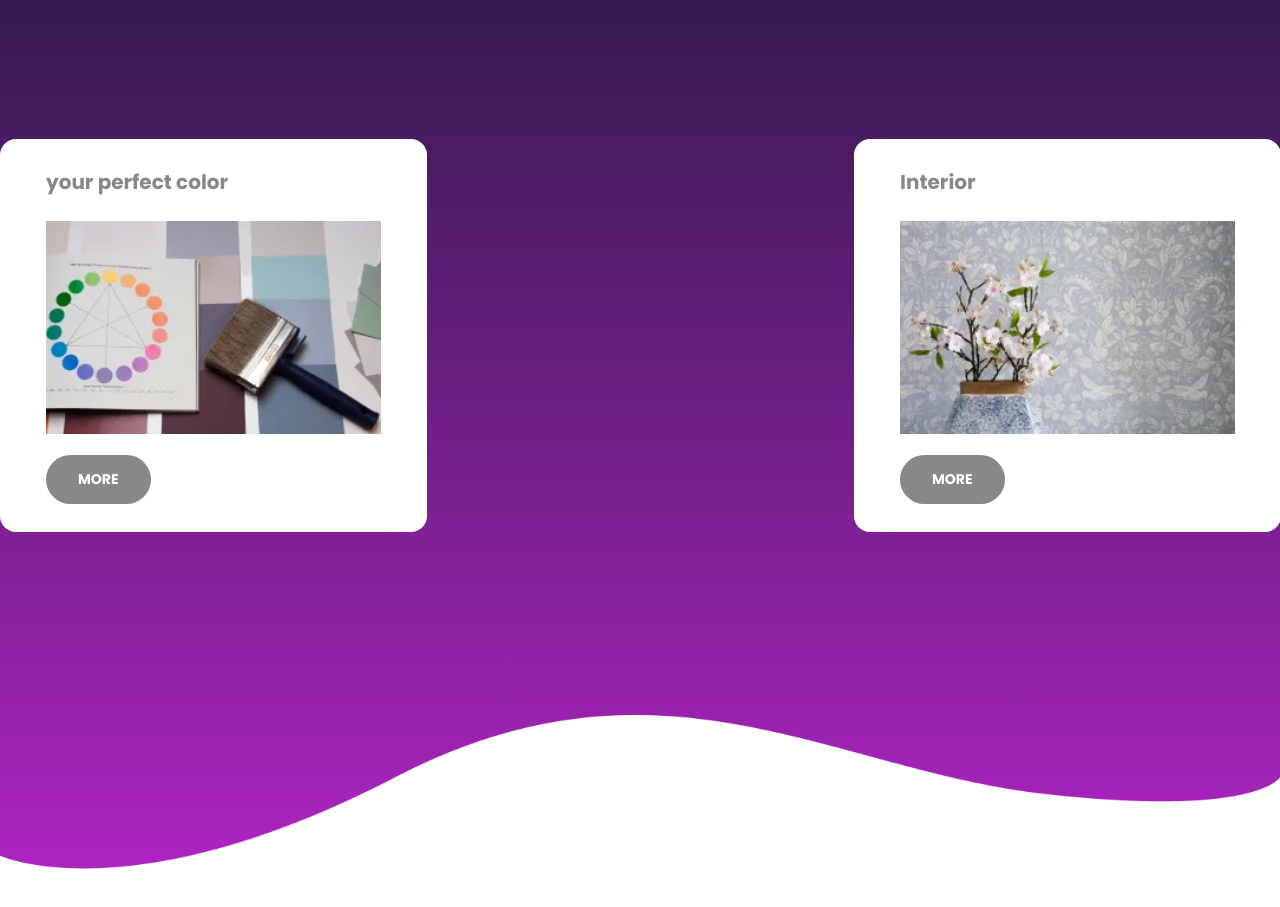
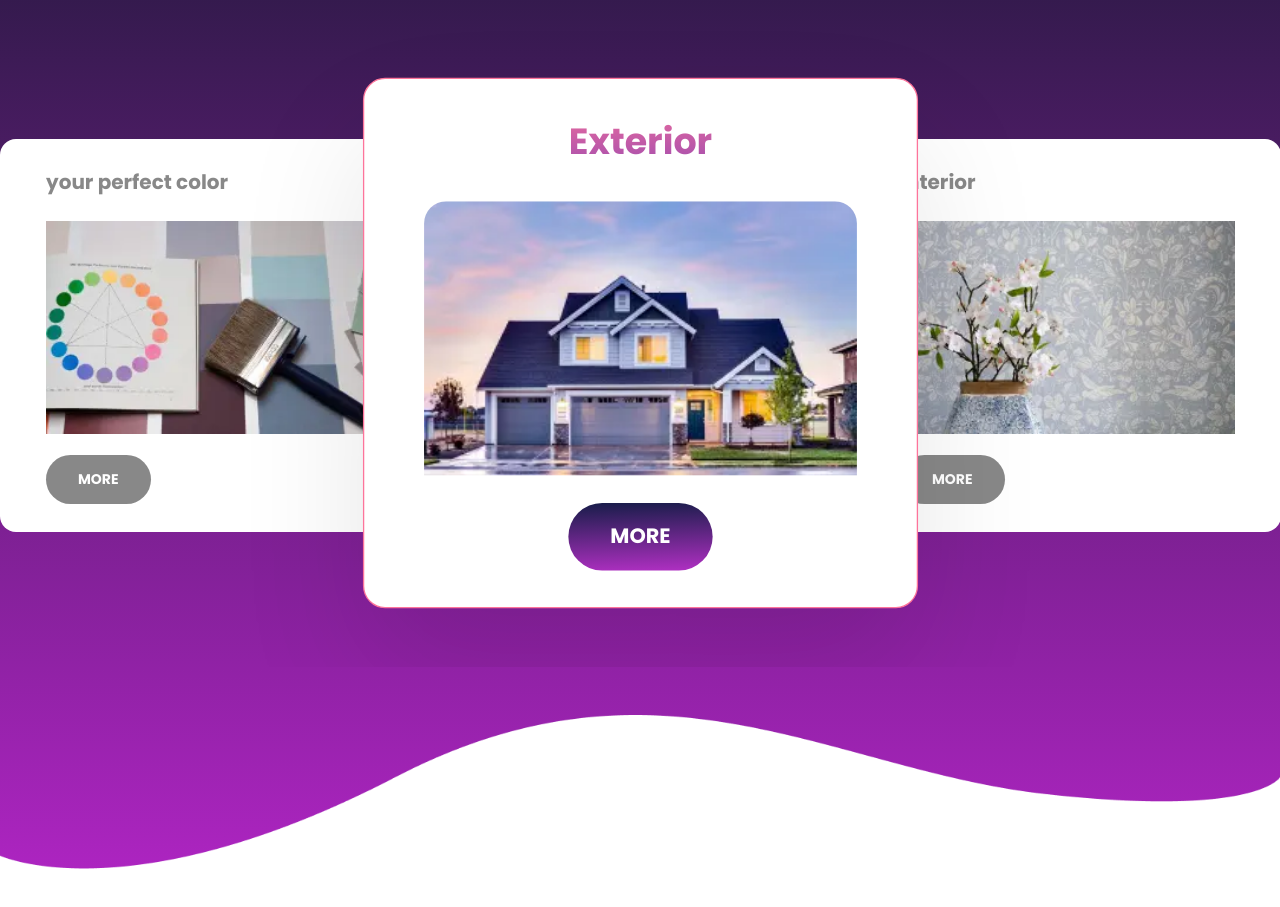
Before and after one commit to tarunmalik330/my-project, a React (Create React App) app: page / in a window 1280 px wide. Shown: the part 1800-2707 px from the top of the page. Built offline with nearby package versions, Linux system fonts and the light colour scheme.

Commit message:
change in code

```diff
--- a/src/components/Interior.jsx
+++ b/src/components/Interior.jsx
@@ -42,7 +42,7 @@ const Interior = () => {
         />
         <div className="container mx-auto lg:pt-[250px] lg:pb-[300px] pt-[100px] pb-[100px] px-6 lg:px-0">
           <Slider {...settings} className="lg:py-11 py-0">
-            <div className="px-6 md:px-0" data-aos="zoom-in-up">
+            <div className="px-6 md:px-0">
               <div className="slide_card bg-white xl:py-[28px] py-[18px] xl:px-[46px] px-[16px] rounded-2xl transition-all duration-300 ease-linear cursor-pointer group">
                 <p className=" pb-6 text-[#888888] font-['poppins'] lg:text-[20px] text-[15px] font-bold">
                   Exterior{" "}
```
Also changed, not shown: 1 other file (tests, documents, lock files or other folders).
